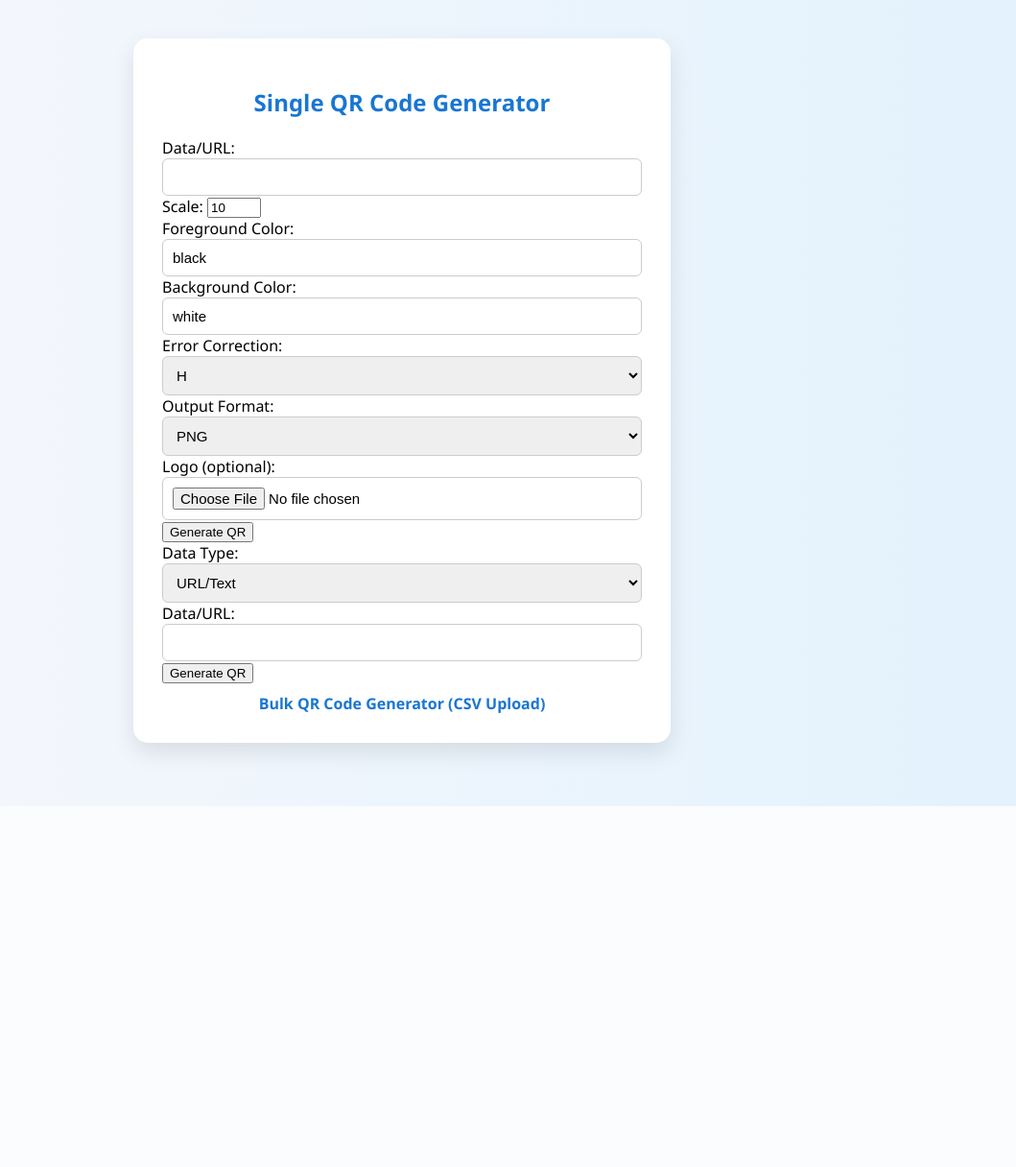
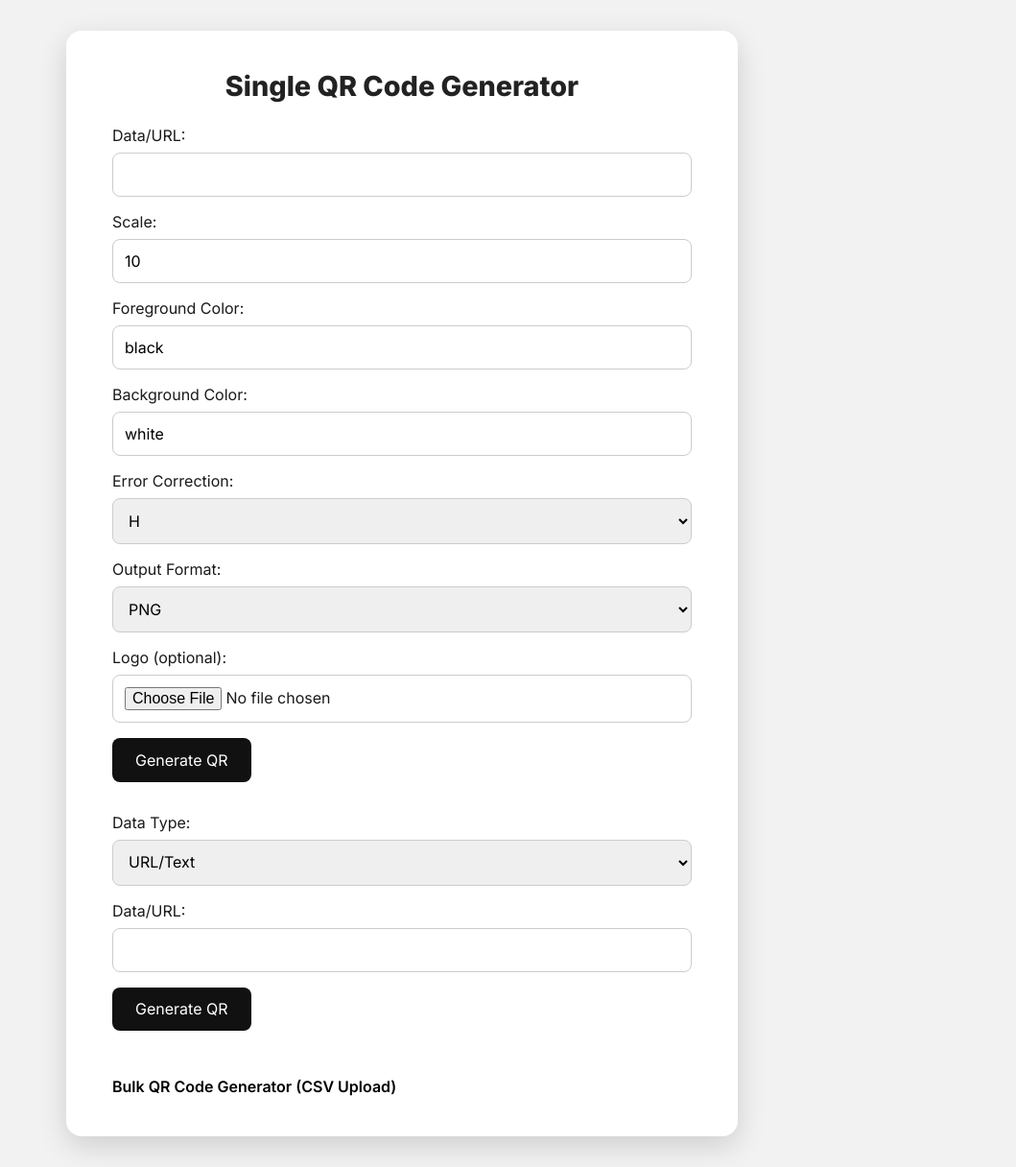
Before and after one commit to ayuu-te/qr_lead, a Flask app: page / in a window 1280 px wide. Shown: the whole page at 96% size, without its empty margins (221-1280 px from the left). Before the commit the page ends 840 px from the top, so only its background shows below. Run offline with Flask 3, Linux system fonts and the light colour scheme.

Commit message:
css_updated

```diff
--- a/static/indexstyle.css
+++ b/static/indexstyle.css
@@ -1,91 +1,122 @@
-/* Light gradient background and font setup */
-body {
-    font-family: 'Segoe UI', Tahoma, Geneva, Verdana, sans-serif;
+/* Fonts and Base Reset */
+@import url('https://fonts.googleapis.com/css2?family=Inter:wght@400;600;800&display=swap');
+
+* {
     margin: 0;
     padding: 0;
-    background: linear-gradient(to right, #f7f8fc, #e3f2fd);
-    display: flex;
-    justify-content: center;
-    align-items: flex-start;
-    min-height: 100vh;
-    padding-top: 40px;
+    box-sizing: border-box;
+    font-family: 'Inter', sans-serif;
 }
 
-/* Main container */
+/* Body Styling */
+body {
+    background: #f2f2f2;
+    color: #1a1a1a;
+    padding: 2rem;
+}
+
+/* Container */
 .container {
-    background: white;
-    padding: 30px;
-    border-radius: 15px;
-    box-shadow: 0 10px 25px rgba(0, 0, 0, 0.1);
-    width: 90%;
-    max-width: 500px;
+    max-width: 700px;
+    margin: auto;
+    background: #ffffff;
+    padding: 2.5rem 3rem;
+    border-radius: 16px;
+    box-shadow: 0 10px 30px rgba(0, 0, 0, 0.15);
 }
 
 /* Headings */
 h2 {
+    font-size: 1.8rem;
+    font-weight: 800;
+    margin-bottom: 1.5rem;
     text-align: center;
-    color: #1976d2;
+    color: #222;
 }
 
-/* Form styling */
-form label {
-    display: block;
-    margin: 15px 0 5px;
-    font-weight: 500;
-    color: #333;
+/* Form Elements */
+form {
+    margin-bottom: 2rem;
 }
 
 input[type="text"],
+input[type="number"],
+input[type="email"],
 input[type="file"],
 select {
     width: 100%;
-    padding: 10px;
+    padding: 0.75rem;
+    margin: 0.5rem 0 1rem;
     border: 1px solid #ccc;
-    border-radius: 6px;
-    box-sizing: border-box;
-    font-size: 15px;
+    border-radius: 8px;
+    font-size: 1rem;
+    transition: 0.3s ease;
 }
 
-input[type="range"] {
-    width: 100%;
+input:focus,
+select:focus {
+    border-color: #333;
+    outline: none;
+    background: #fafafa;
 }
 
-/* Button styling */
-button {
-    background-color: #1976d2;
+/* Submit Button */
+input[type="submit"] {
+    background: #111;
     color: white;
-    padding: 12px 20px;
     border: none;
-    border-radius: 6px;
+    padding: 0.8rem 1.5rem;
+    font-size: 1rem;
+    border-radius: 8px;
     cursor: pointer;
-    width: 100%;
-    font-size: 16px;
-    margin-top: 20px;
-    transition: background-color 0.3s ease;
+    transition: background 0.3s ease;
 }
 
-button:hover {
-    background-color: #1565c0;
+input[type="submit"]:hover {
+    background: #444;
 }
 
-/* Image preview */
-img {
-    display: block;
-    margin: 20px auto;
-    border-radius: 8px;
-    box-shadow: 0 4px 12px rgba(0, 0, 0, 0.15);
-}
-
-/* Download link */
+/* Download Link */
 a {
-    display: block;
-    text-align: center;
-    margin-top: 10px;
-    font-weight: bold;
-    color: #1976d2;
+    display: inline-block;
+    margin-top: 1rem;
+    color: #000;
     text-decoration: none;
+    font-weight: 600;
+    border-bottom: 2px solid transparent;
+    transition: border 0.3s;
 }
 
 a:hover {
-    text-decoration: underline;
+    border-color: #000;
 }
+
+/* Responsive Layout */
+@media screen and (max-width: 768px) {
+    .container {
+        padding: 2rem;
+    }
+
+    h2 {
+        font-size: 1.5rem;
+    }
+
+    input[type="submit"] {
+        width: 100%;
+    }
+}
+
+@media screen and (max-width: 480px) {
+    input[type="text"],
+    input[type="number"],
+    input[type="email"],
+    input[type="file"],
+    select {
+        font-size: 0.95rem;
+    }
+
+    input[type="submit"] {
+        font-size: 0.95rem;
+        padding: 0.75rem;
+    }
+}
```
